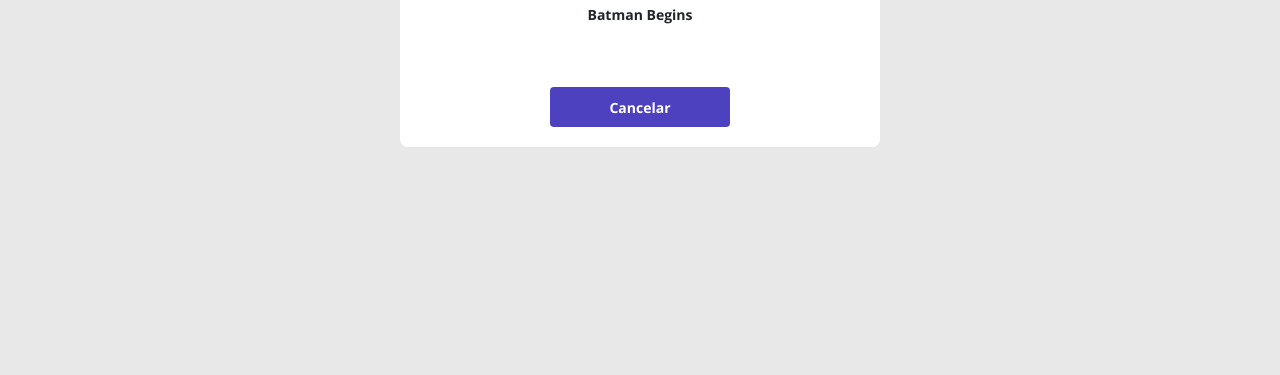
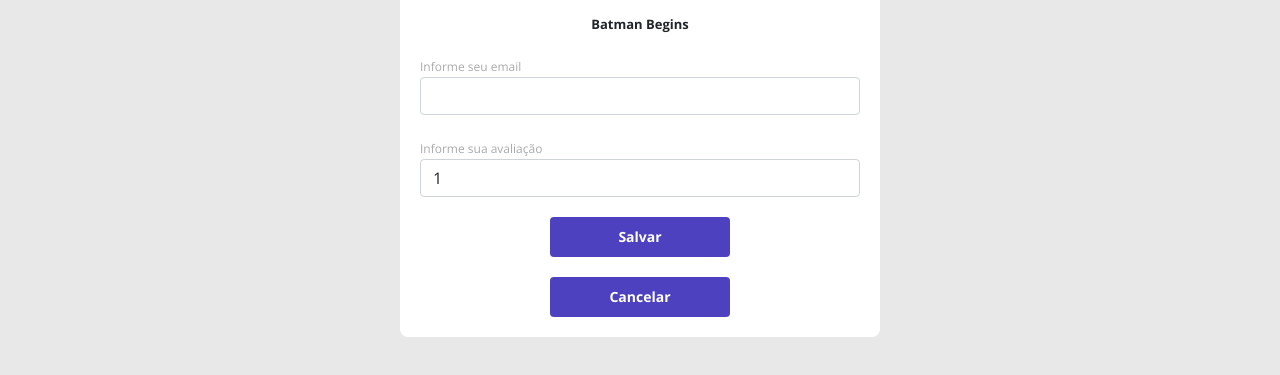
Before and after one commit to luc4szin/dsmovie, a plain HTML site: page form.html in a window 1280 px wide. Shown: the part 463-838 px from the top of the page. Before the commit the page ends 800 px from the top, so only its background shows below. Drawn offline with nearby package versions, Linux system fonts and the light colour scheme.

Commit message:
Formulário PARTE 2

```diff
--- a/css/styles.css
+++ b/css/styles.css
@@ -3,8 +3,9 @@
 :root {
     --bg-gray: #E8E8E8;
     --text-gray: #4A4A4A;
-    --color-primary: #4D41C0;
+    --color-primary: #4d41c0;
     --white: #FFFFFF;
+    --text-light-gray: #AAAAAA;
 }
 
 * {
@@ -91,9 +92,46 @@ a, a:hover {
     align-items: center;
     justify-content: center;
     border-radius: 4px;
+    border: 0;
 }
 
 .dsmovie-form-container {
     padding: 40px 0;
     max-width: 480px;
 }
+
+.dsmovie-form-description {
+    background-color: var(--white);
+    padding: 20px;
+    display: flex;
+    flex-direction: column;
+    align-items: center;
+    border-radius: 0 0 8px 8px;
+}
+
+.dsmovie-form {
+    width: 100%;
+}
+
+.dsmovie-form-description h3 {
+    font-size: 13px;
+    font-weight: 700;
+    margin-bottom: 20px;
+}
+
+.dsmovie-form-group {
+    margin-bottom: 20px;
+}
+
+.dsmovie-form-group label {
+    font-size: 12px;
+    color: var(--text-light-gray);
+}
+
+.dsmovie-form-btn-container {
+    height: 100px;
+    display: flex;
+    flex-direction: column;
+    align-items: center;
+    justify-content: space-between;
+}
--- a/form.html
+++ b/form.html
@@ -31,9 +31,29 @@
                     <div>
                         <div class="dsmovie-card">
                             <img src="https://www.themoviedb.org/t/p/w533_and_h300_bestv2/zYDjcLWhQWm0l3Cjdsc5jbepzHR.jpg" alt="Batman">
-                            <div class="dsmovie-card-description">
+                            <div class="dsmovie-form-description">
                                 <h3>Batman Begins</h3>
-                                <a class="dsmovie-btn" href="index.html">Cancelar</a>
+                                <form class="dsmovie-form">
+                                    <div class="form-group dsmovie-form-group">
+                                        <label for="email">Informe seu email</label>
+                                        <input class="form-control" type="email" id="email">
+                                    </div>
+                                    <div class="form-group dsmovie-form-group">
+                                        <label for="score">Informe sua avaliação</label>
+                                        <select class="form-control" name="score" id="score">
+                                            <option value="1">1</option>
+                                            <option value="2">2</option>
+                                            <option value="3">3</option>
+                                            <option value="4">4</option>
+                                            <option value="5">5</option>
+                                        </select>
+                                    </div>
+                                    <div class="dsmovie-form-btn-container">
+                                        <button class="dsmovie-btn" type="submit">Salvar</button>
+                                        <a class="dsmovie-btn" href="index.html">Cancelar</a>
+                                    </div>
+
+                                </form>
                             </div>
                         </div>
                     </div>
```
